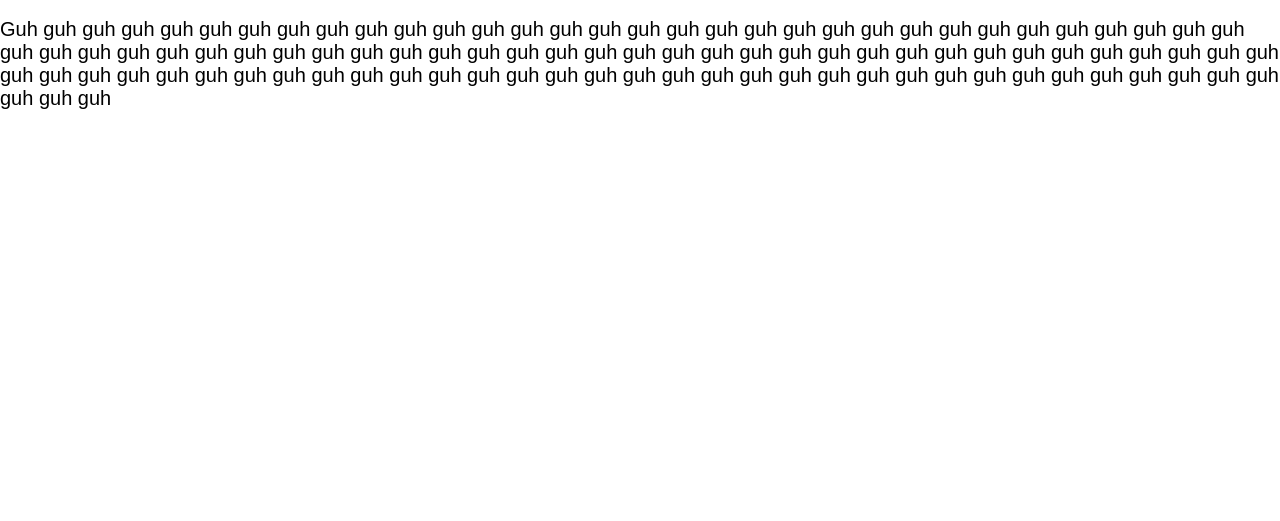
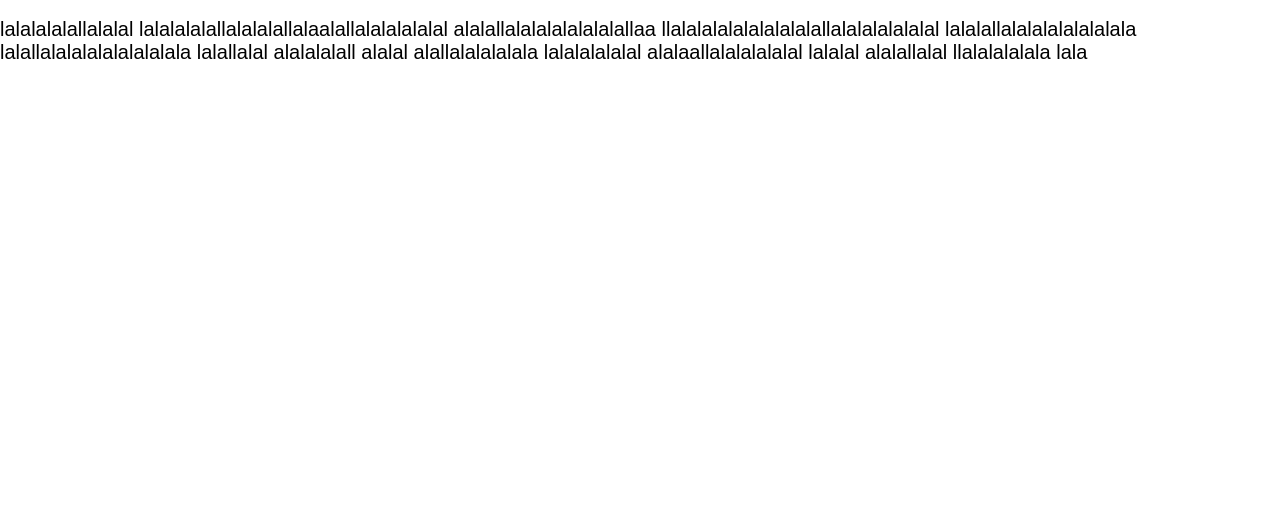
Before and after one commit to CrochetProject/CrochetCraze, an Eleventy site: page _src/index.md in a window 1280 px wide. Shown: the part 319-840 px from the top of the page. Built offline with nearby package versions, Linux system fonts and the light colour scheme; Eleventy itself is replaced by a stand-in of ours; files that its build step writes are made by us from their sources.

Commit message:
text tweak

```diff
--- a/_src/index.md
+++ b/_src/index.md
@@ -5,4 +5,4 @@ layout: base.njk
 # Crochet Craze!
 ## Welcome to the site!
 
-Guh guh guh guh guh guh guh guh guh guh guh guh guh guh guh guh guh guh guh guh guh guh guh guh guh guh guh guh guh guh guh guh guh guh guh guh guh guh guh guh guh guh guh guh guh guh guh guh guh guh guh guh guh guh guh guh guh guh guh guh guh guh guh guh guh guh guh guh guh guh guh guh guh guh guh guh guh guh guh guh guh guh guh guh guh guh guh guh guh guh guh guh guh guh guh guh guh guh guh guh guh
+lalalalalallalalal lalalalalallalalalallalaalallalalalalalal alalallalalalalalalalallaa llalalalalalalalalalallalalalalalalal lalalallalalalalalalalala lalallalalalalalalalalala lalallalal alalalalall alalal alallalalalalala lalalalalalal alalaallalalalalalal lalalal alalallalal llalalalalala lala
```
